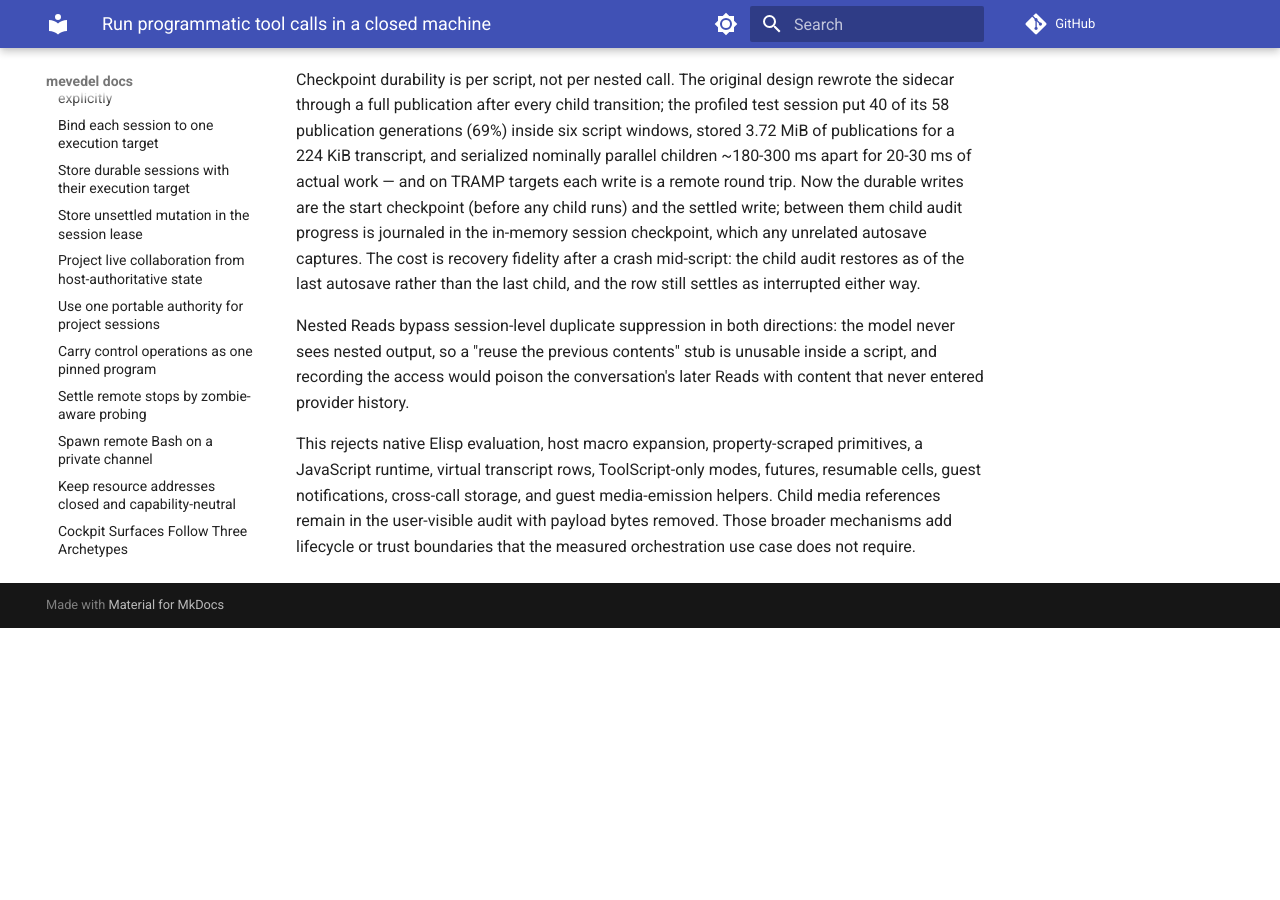
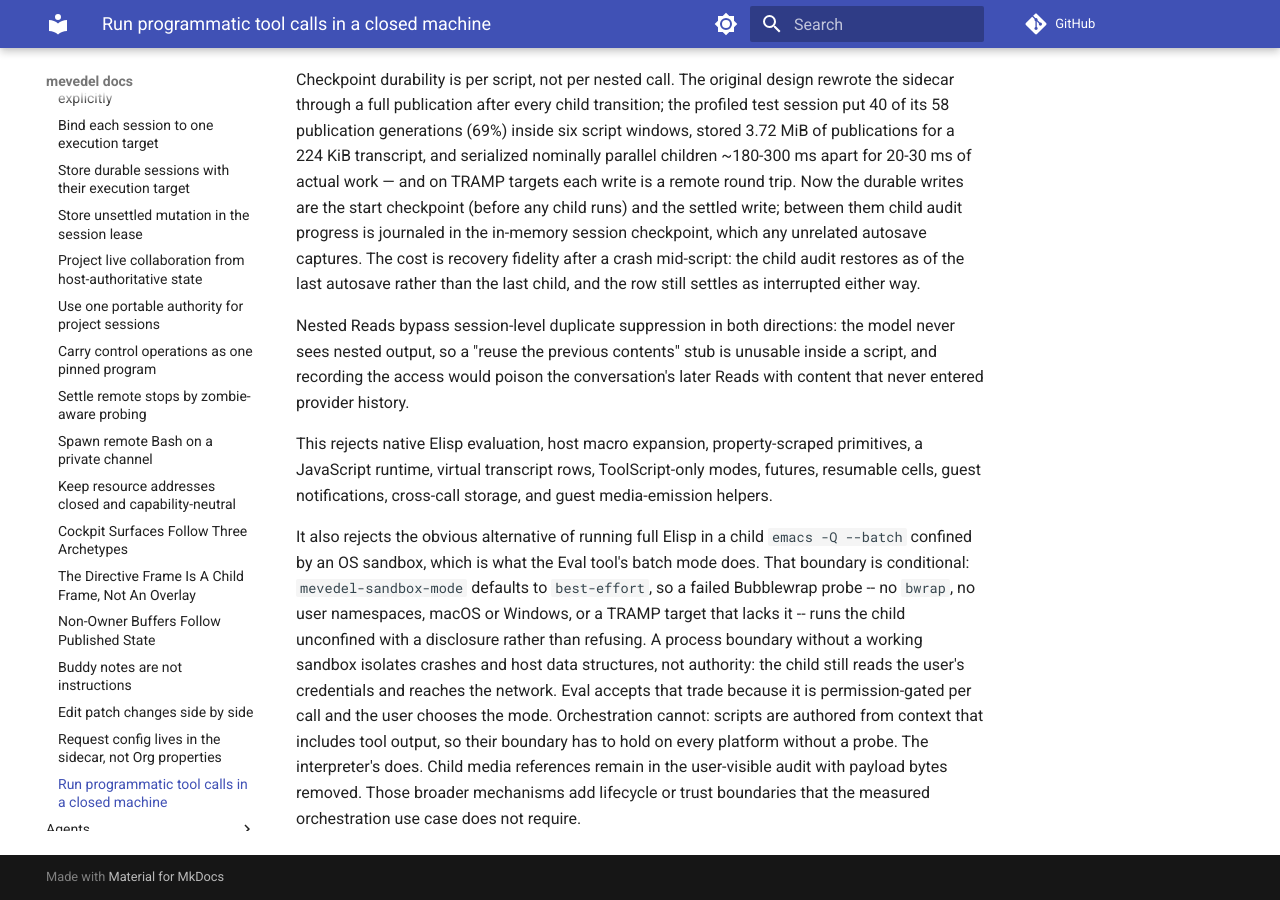
Before and after one commit to FrauH0lle/mevedel, an MkDocs documentation site: the page built from docs/adr/0111-run-programmatic-tool-calls-in-a-closed-machine.md, in a window 1280 px wide and 900 px high, scrolled down 1735 px. Built offline with MkDocs 1.6.1 and Material for MkDocs 9.7.7, drawn with Linux system fonts in a browser that asks for light colours; comment, search, counter and statistics services are not loaded; before the commit the page ends 2363 px from its top, so only the background shows below that.

Commit message:
docs(adr): Record why an OS-sandboxed child is not the boundary
* docs/adr/0111-run-programmatic-tool-calls-in-a-closed-machine.md:
Name the sandboxed `emacs -Q --batch' alternative and why the closed
machine is preferred for orchestration. `mevedel-sandbox-mode' defaults
to `best-effort', so a failed Bubblewrap probe runs the child unconfined
with a disclosure; a process boundary without a working sandbox isolates
crashes, not authority. Eval accepts that trade per permission-gated
call, but scripts are authored from context that includes tool output,
so their boundary must hold without a probe on every platform.

```diff
--- a/docs/adr/0111-run-programmatic-tool-calls-in-a-closed-machine.md
+++ b/docs/adr/0111-run-programmatic-tool-calls-in-a-closed-machine.md
@@ -99,6 +99,19 @@
 This rejects native Elisp evaluation, host macro expansion, property-scraped
 primitives, a JavaScript runtime, virtual transcript rows, ToolScript-only
 modes, futures, resumable cells, guest notifications, cross-call storage, and
-guest media-emission helpers. Child media references remain in the user-visible
+guest media-emission helpers.
+
+It also rejects the obvious alternative of running full Elisp in a child
+`emacs -Q --batch` confined by an OS sandbox, which is what the Eval tool's
+batch mode does. That boundary is conditional: `mevedel-sandbox-mode` defaults
+to `best-effort`, so a failed Bubblewrap probe -- no `bwrap`, no user
+namespaces, macOS or Windows, or a TRAMP target that lacks it -- runs the child
+unconfined with a disclosure rather than refusing. A process boundary without a
+working sandbox isolates crashes and host data structures, not authority: the
+child still reads the user's credentials and reaches the network. Eval accepts
+that trade because it is permission-gated per call and the user chooses the
+mode. Orchestration cannot: scripts are authored from context that includes
+tool output, so their boundary has to hold on every platform without a probe.
+The interpreter's does. Child media references remain in the user-visible
 audit with payload bytes removed. Those broader mechanisms add lifecycle or
 trust boundaries that the measured orchestration use case does not require.
```
